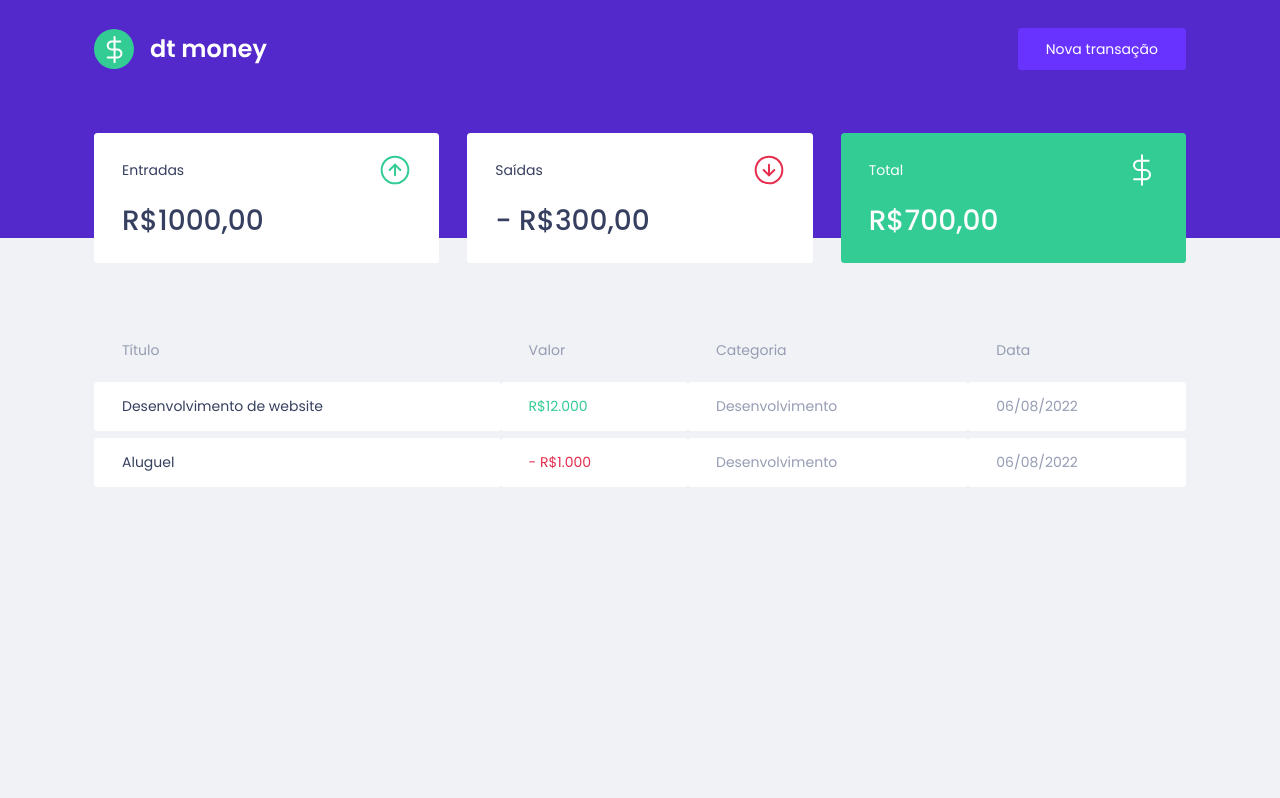
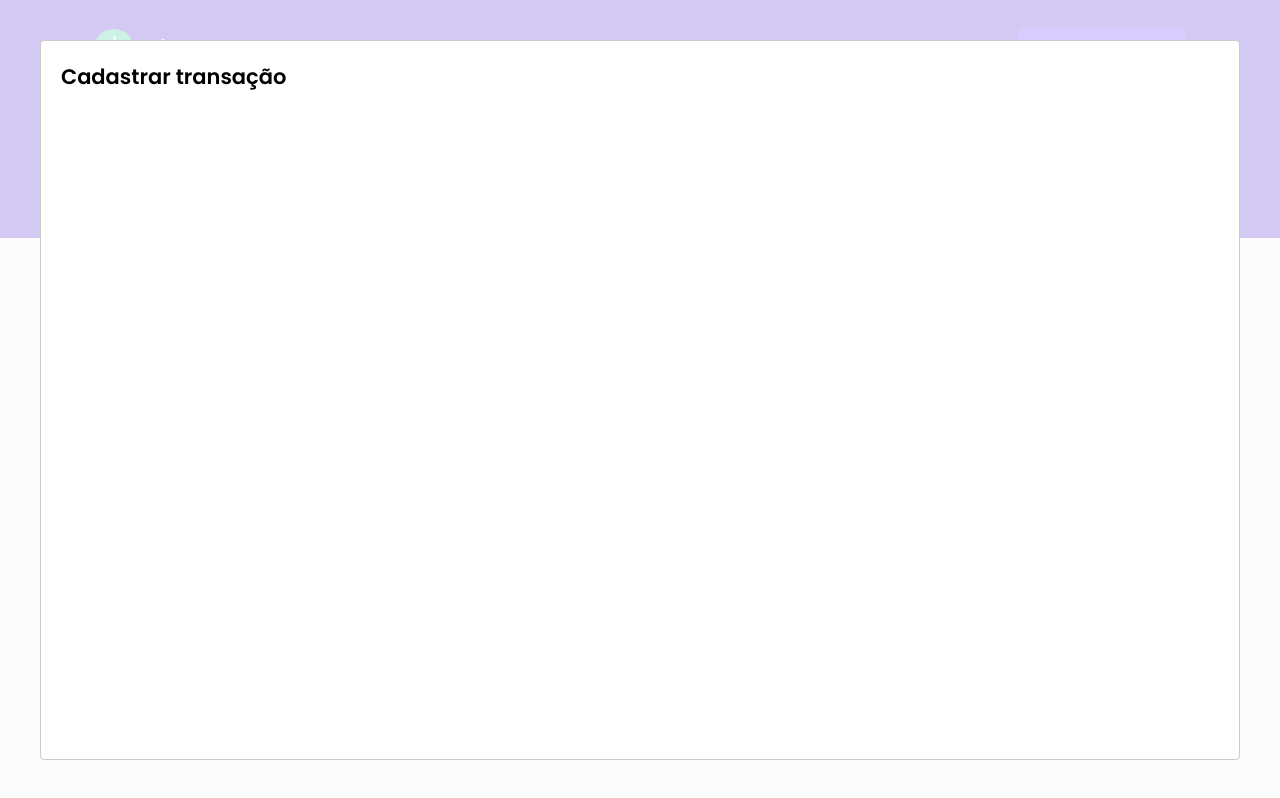
Before and after one commit to guivicentep/ignite-rw-dtmoney, a React (Create React App) app: page / in a window 1280 px wide. Both pictures are taken after a click on the button "Nova transação". Built offline with nearby package versions, Linux system fonts and the light colour scheme; no server answers; what miragejs would draw is missing.

Commit message:
feat: Criando NewTransactionModal

```diff
--- a/package.json
+++ b/package.json
@@ -3,10 +3,12 @@
   "version": "0.1.0",
   "private": true,
   "dependencies": {
+    "@types/react-modal": "^3.13.1",
     "axios": "^0.27.2",
     "miragejs": "^0.1.45",
     "react": "^18.2.0",
     "react-dom": "^18.2.0",
+    "react-modal": "^3.15.1",
     "react-scripts": "5.0.1",
     "styled-components": "^5.3.5",
     "web-vitals": "^2.1.0"
--- a/src/App.tsx
+++ b/src/App.tsx
@@ -1,12 +1,33 @@
+import { useState } from "react";
+import Modal from "react-modal";
+
 import { Dashboard } from "./components/Dashboard";
 import { Header } from "./components/Header";
+import { NewTransactionModal } from "./components/NewTransactionModal";
+
 import { GlobalStyle } from "./styles/global";
 
+Modal.setAppElement('#root');
+
 export function App() {
+  const [isNewTransactionModalOpen, setIsNewTransactionModalOpen] = useState(false);
+
+  function handleOpenNewTransactionModal() {
+      setIsNewTransactionModalOpen(true);
+  }
+
+  function handleCloseNewTransactionModal() {
+      setIsNewTransactionModalOpen(false);
+  }
   return (
     <>
-      <Header />
+      <Header onOpenNewTransactionModal={handleOpenNewTransactionModal}/>
       <Dashboard />
+
+      <NewTransactionModal
+        isOpen={isNewTransactionModalOpen}
+        onRequestClose={handleCloseNewTransactionModal}
+      />
       <GlobalStyle />
     </>
   );
--- a/src/components/Header/index.tsx
+++ b/src/components/Header/index.tsx
@@ -1,12 +1,17 @@
 import logoImg from '../../assets/logo.svg';
+
 import { Container, Content } from './styles';
 
-export function Header() {
+interface HeaderProps {
+    onOpenNewTransactionModal: () => void;
+}
+
+export function Header({onOpenNewTransactionModal}: HeaderProps) {
     return (
         <Container>
             <Content>
                 <img src={logoImg} alt="dt money" />
-                <button type="button">
+                <button type="button" onClick={onOpenNewTransactionModal}>
                     Nova transação
                 </button>
             </Content>
--- /dev/null
+++ b/src/components/NewTransactionModal/index.tsx
@@ -0,0 +1,15 @@
+import Modal from "react-modal";
+
+interface NewTransactionModalProps {
+    isOpen: boolean;
+    onRequestClose: () => void;
+}
+
+export function NewTransactionModal({isOpen, onRequestClose}: NewTransactionModalProps) {
+    return (
+        <Modal isOpen={isOpen}
+        onRequestClose={onRequestClose}>
+        <h2>Cadastrar transação</h2>
+        </Modal>
+    )
+}
--- /dev/null
+++ b/src/components/NewTransactionModal/styles.ts
@@ -0,0 +1,3 @@
+import styled from 'styled-components';
+
+export const Container = styled.div``;
```
Also changed, not shown: 1 other file (tests, documents, lock files or other folders).
